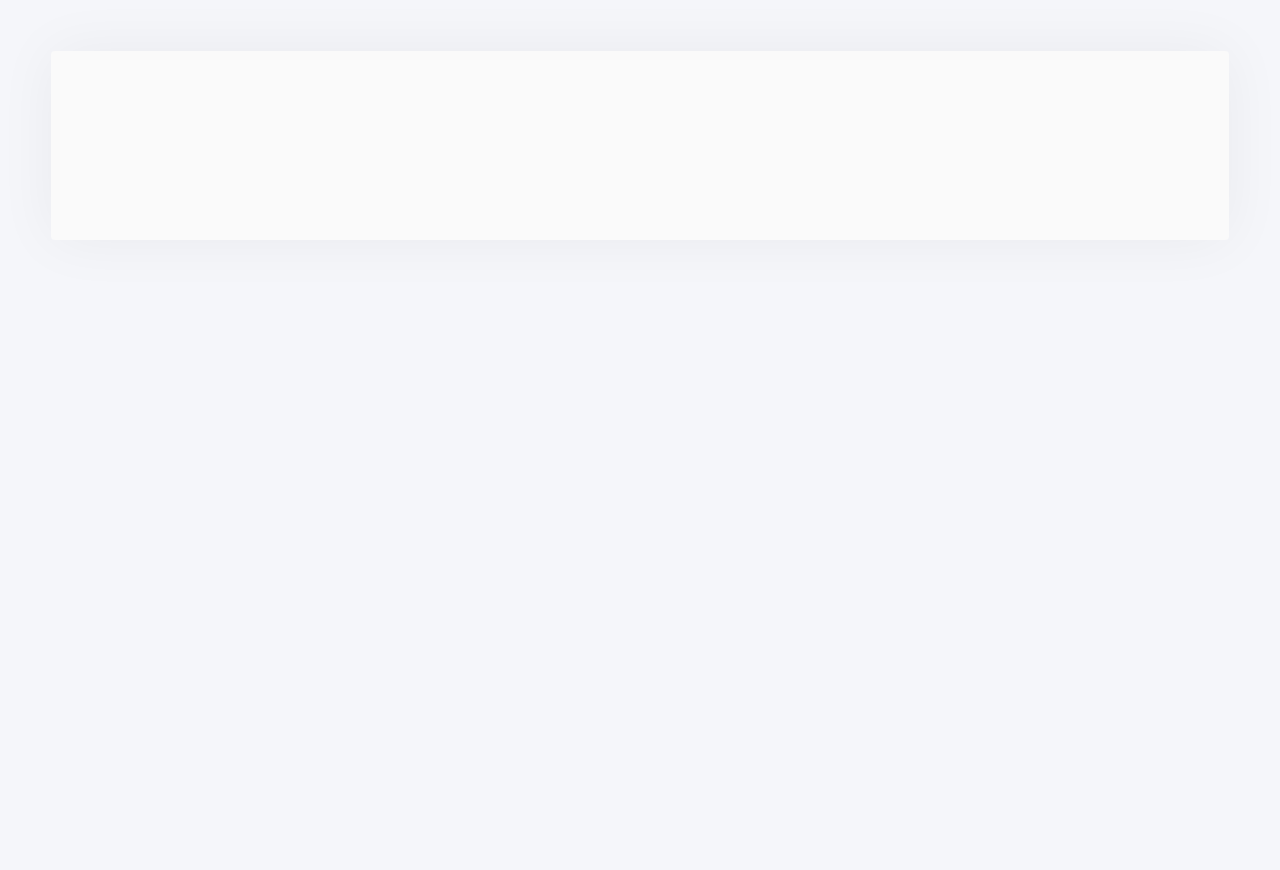
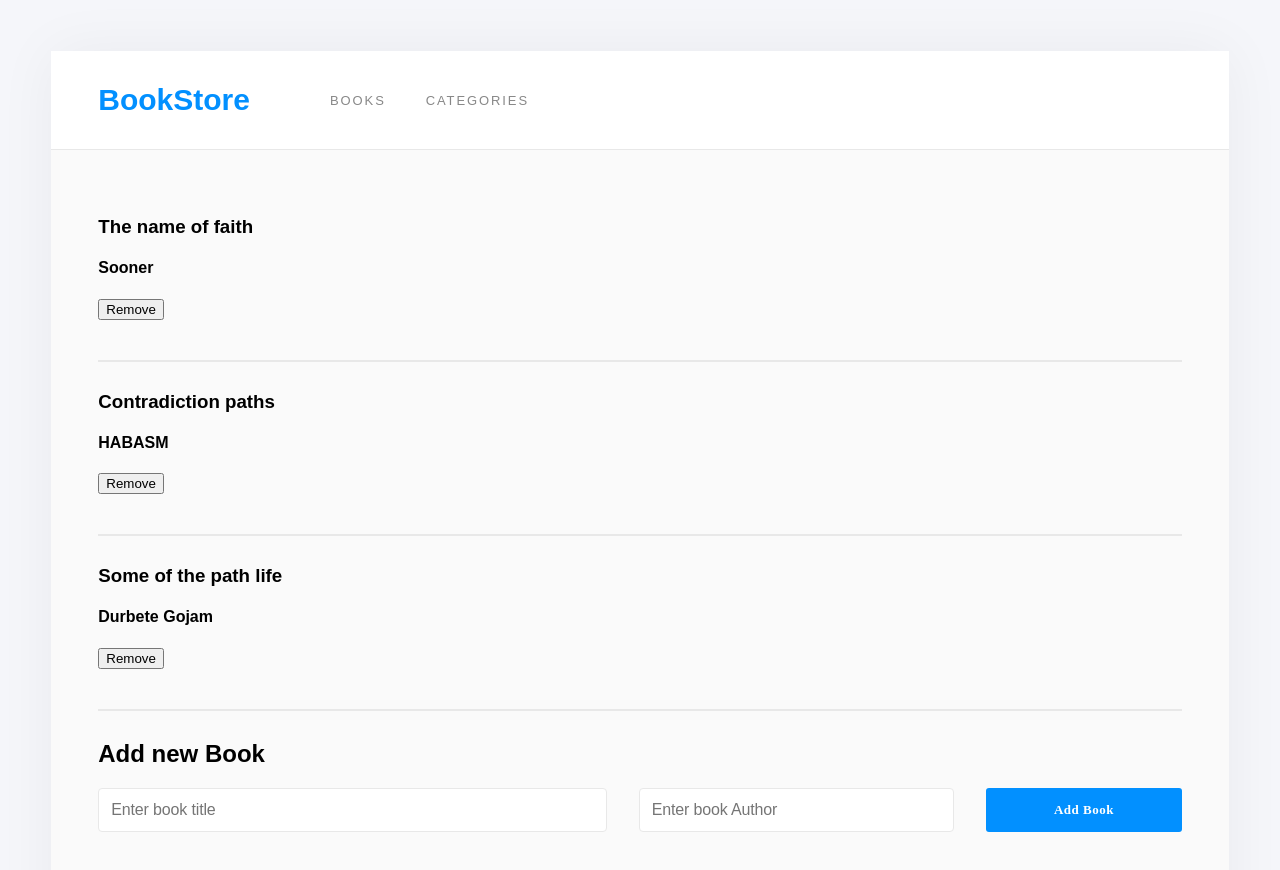
Before and after one commit to habasm/bookstore, a React (Create React App) app: page / in a window 1280 px wide. Shown: the top 870 px of the page. Before the commit the page ends 800 px from the top, so only its background shows below. Built offline with nearby package versions, Linux system fonts and the light colour scheme.

Commit message:
Linter errors tried to be fixed

```diff
--- a/src/App.js
+++ b/src/App.js
@@ -3,12 +3,12 @@ import { Route, Routes } from 'react-router-dom';
 import './App.css';
 import Books from './components/books';
 import Categories from './components/categories';
-import navbar from './components/navbar';
+import Navbar from './components/navbar';
 
 function App() {
   return (
     <>
-      <navbar />
+      <Navbar />
       <Routes>
         <Route path="/" element={<Books />} />
         <Route path="/books" element={<Books />} />
--- a/src/components/books.js
+++ b/src/components/books.js
@@ -1,16 +1,16 @@
 import React from 'react';
 import { useSelector } from 'react-redux';
-import book from './book';
-import form from './form';
+import Book from './Book';
+import Form from './Form';
 
 function Books() {
   const { books } = useSelector((state) => state.books);
   return (
     <div className="container">
       {books.map((book) => (
-        <book key={book.id} title={book.title} author={book.author} id={book.id} />
+        <Book key={book.id} title={book.title} author={book.author} id={book.id} />
       ))}
-      <form />
+      <Form />
     </div>
   );
 }
```
